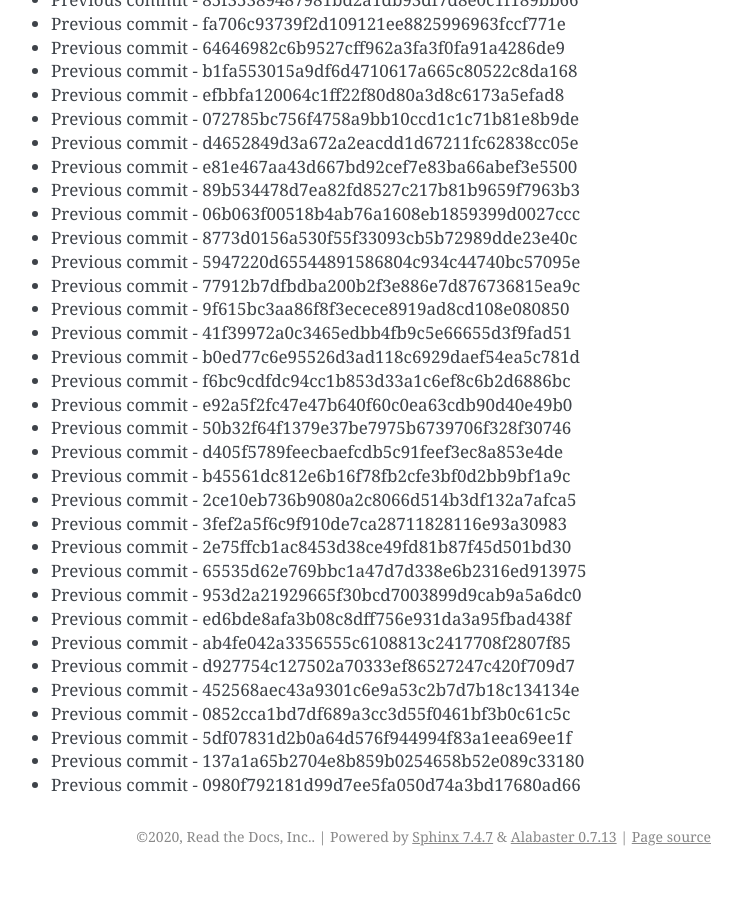
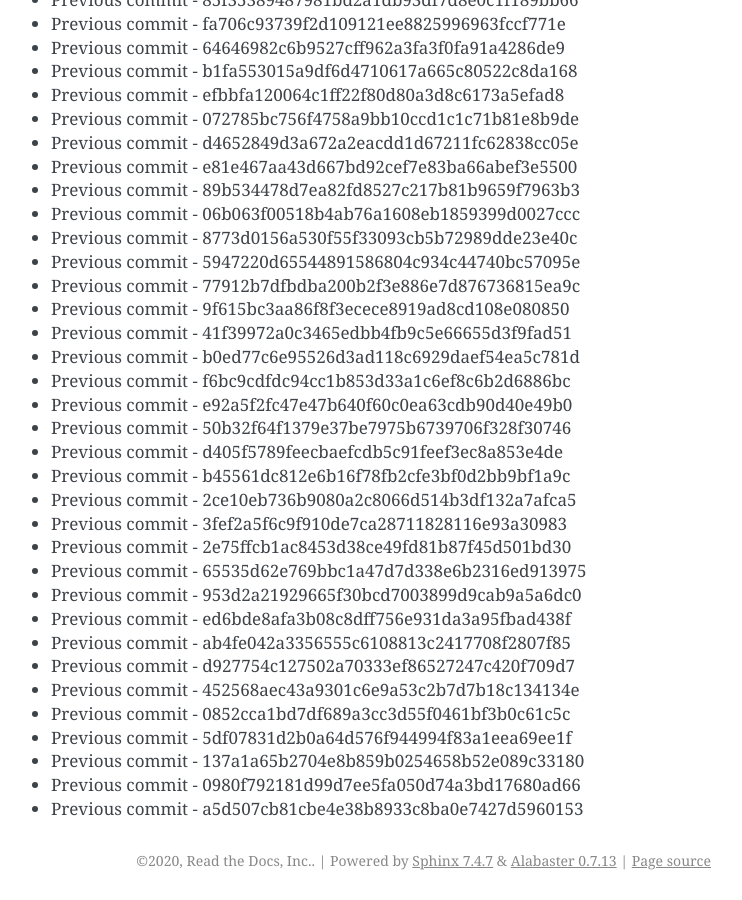
Before and after one commit to readthedocs/rtd-git-stresstest, a Sphinx documentation site: the page built from docs/updates.rst, in a window 1280 px wide and 900 px high, scrolled down 21573 px. Shown: the whole window, without its empty margins (399-1141 px from the left). Built offline with Sphinx 7.4.7, drawn with Linux system fonts in a browser that asks for light colours; before the commit the page ends 22449 px from its top, so only the background shows below that.

Commit message:
Generating commit from previous: a5d507cb81cbe4e38b8933c8ba0e7427d5960153

```diff
--- a/docs/updates.rst
+++ b/docs/updates.rst
@@ -938,3 +938,4 @@ It can be tested for any performance characteristics.
 * Previous commit - 5df07831d2b0a64d576f944994f83a1eea69ee1f
 * Previous commit - 137a1a65b2704e8b859b0254658b52e089c33180
 * Previous commit - 0980f792181d99d7ee5fa050d74a3bd17680ad66
+* Previous commit - a5d507cb81cbe4e38b8933c8ba0e7427d5960153
```
